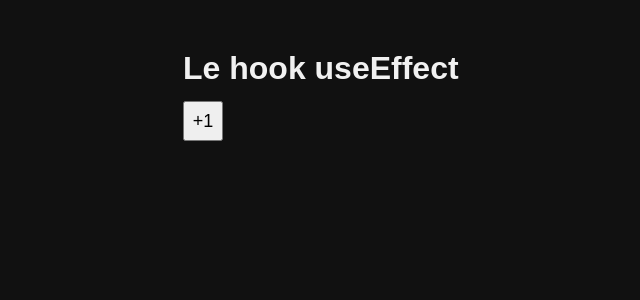
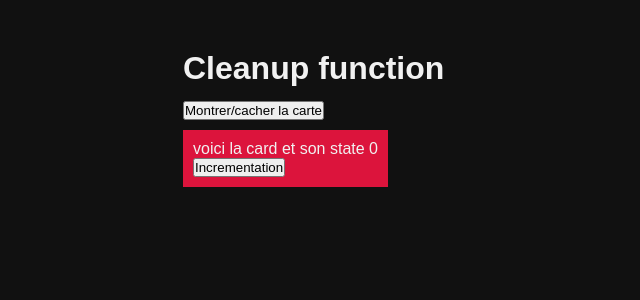
Before and after one commit to musellix/formation-react, a React (Vite) app in the folder 5.React-dans-le-détail/: page / in a window 1280 px wide. Shown: the top 300 px of the page, without its empty margins (57-697 px from the left). Built offline with nearby package versions, Linux system fonts and the light colour scheme.

Commit message:
5.4 - React dans le detail - Cleanup function

```diff
--- a/5.React-dans-le-détail/src/App.jsx
+++ b/5.React-dans-le-détail/src/App.jsx
@@ -1,4 +1,4 @@
-import Container from "./lessons/3.Le-hook-use-effect/Container"
+import Container from "./lessons/4.Cleanup-function/Container"
 
 function App() {
 
--- /dev/null
+++ b/5.React-dans-le-détail/src/lessons/4.Cleanup-function/Card.css
@@ -0,0 +1,6 @@
+.card {
+    padding: 10px;
+    margin-top: 10px;
+    width: fit-content;
+    background-color: crimson;
+}
--- /dev/null
+++ b/5.React-dans-le-détail/src/lessons/4.Cleanup-function/Card.jsx
@@ -0,0 +1,18 @@
+import React, { useEffect, useState } from 'react'
+import "./Card.css"
+
+export default function Card() {
+    const [state, setState] = useState(0)
+
+    useEffect(() => {
+        console.log("use effect")
+        return () => console.log("Fonction de nettoyage")
+    })
+
+  return (
+    <div className='card'>
+        <p>voici la card et son state {state}</p>
+        <button onClick={() => setState(state + 1)}>Incrementation</button>
+    </div>
+  )
+}
--- a/5.React-dans-le-détail/src/lessons/4.Cleanup-function/Container.jsx
+++ b/5.React-dans-le-détail/src/lessons/4.Cleanup-function/Container.jsx
@@ -1,9 +1,15 @@
+import { useState } from "react"
+import Card from "./Card"
+
 export default function Container() {
+  const [showCard, setShowCard] = useState(true)
 
   return (
     <div>
       <h1>Cleanup function</h1>
+      <button onClick={() => setShowCard(!showCard)}>Montrer/cacher la carte</button>
 
+      {showCard && <Card></Card>}
     </div>
   )
 }
```
